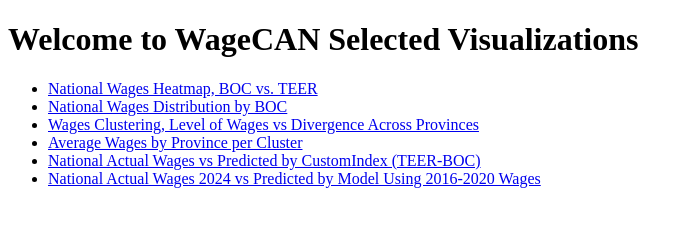
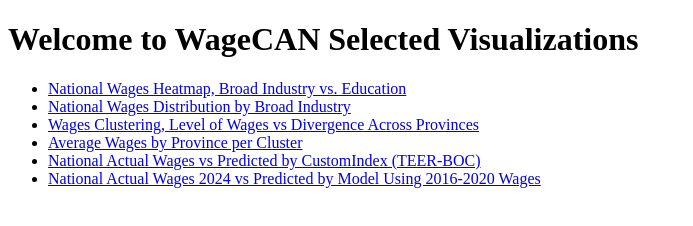
Before and after one commit to nickshlepov/WageCAN_Project, a plain HTML site: page docs/index.html in a window 1280 px wide. Shown: the whole page, without its empty margins (0-693 px from the left). Drawn offline with Linux system fonts and the light colour scheme.

Commit message:
Update index.html

```diff
--- a/docs/index.html
+++ b/docs/index.html
@@ -6,8 +6,8 @@
 <body>
     <h1>Welcome to WageCAN Selected Visualizations</h1>
     <ul>
-        <li><a href="1-5-2-National-heatmap_national_by_broad_teer.html">National Wages Heatmap, BOC vs. TEER</a></li>
-        <li><a href="1-5-3-National-kde_wage_distribution_by_category.html">National Wages Distribution by BOC</a></li>
+        <li><a href="1-5-2-National-heatmap_national_by_broad_teer.html">National Wages Heatmap, Broad Industry vs. Education</a></li>
+        <li><a href="1-5-3-National-kde_wage_distribution_by_category.html">National Wages Distribution by Broad Industry</a></li>
         <li><a href="2-2-1-NOC-provincial-wage-variation_k4.html">Wages Clustering, Level of Wages vs Divergence Across Provinces</a></li>
         <li><a href="2-2-2-Province-heatmap_by_cluster_k4.html">Average Wages by Province per Cluster</a></li>
         <li><a href="3-1-3-National-actual_vs_predicted_simple_linear.html">National Actual Wages vs Predicted by CustomIndex (TEER-BOC)</a></li>
```
